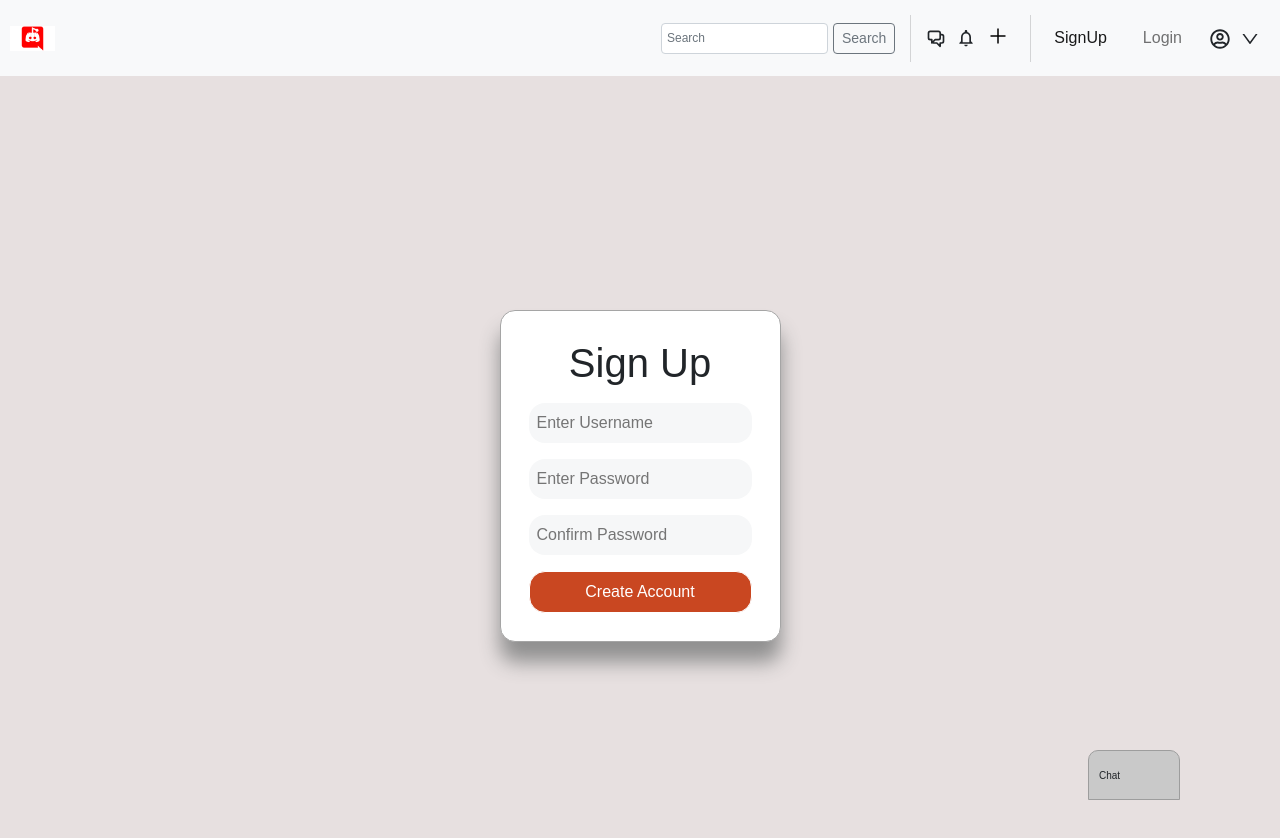
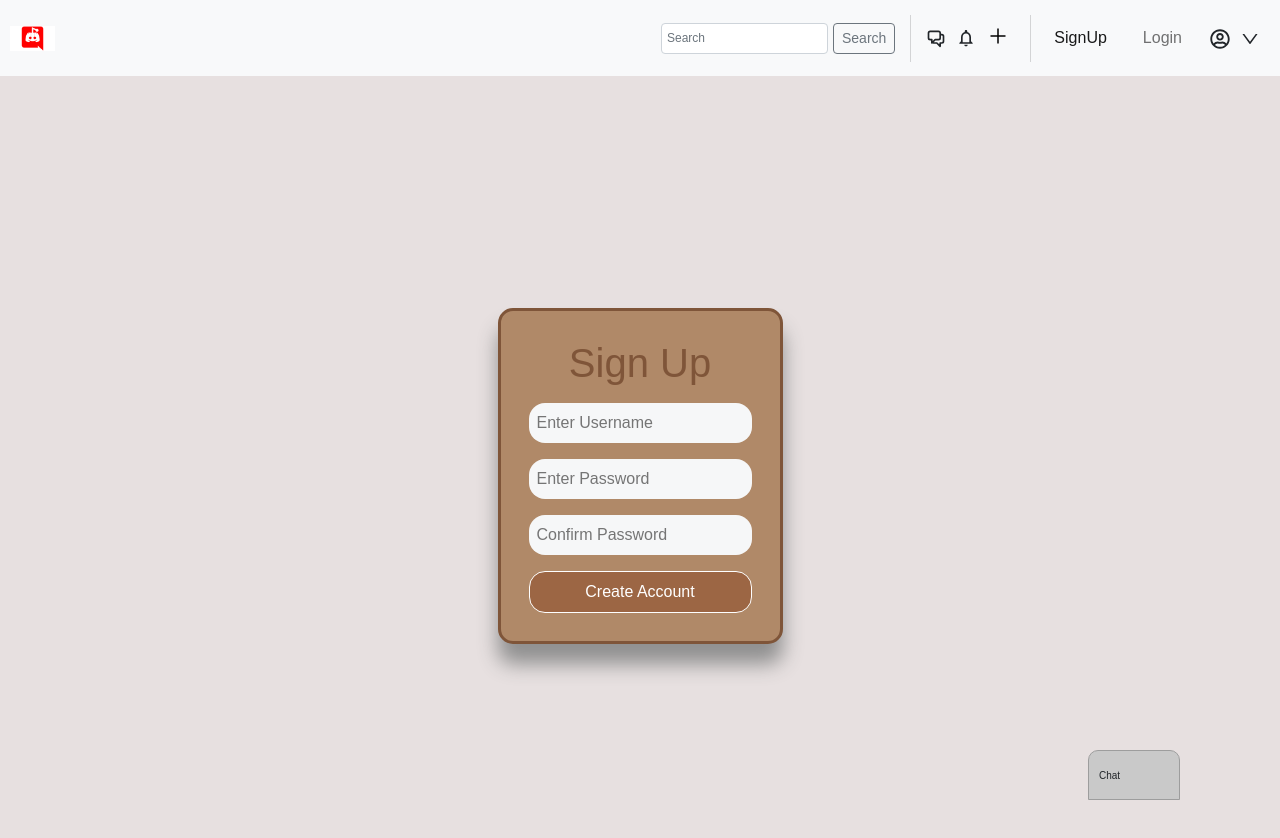
Before and after one commit to SEI-Buffleheads/Breddit-The-Better-Reddit, a React (Create React App) app: page /signup in a window 1280 px wide. Shown: the top 838 px of the page. Built offline with nearby package versions, Linux system fonts and the light colour scheme.

Commit message:
breddit theme signup login

```diff
--- a/src/pages/Login/Login.css
+++ b/src/pages/Login/Login.css
@@ -6,18 +6,23 @@
   height: 100vh;
 }
 
+/* b08968 lightesr
+9c6644 mid
+7f5539 dark */
+
 .login-header{
   margin: 0.5rem;
+  color: #7f5539;
 }
 
 .login-form{
-  background-color: white;
+  background-color: #b08968;
   display: flex;
   align-items: stretch;
   justify-content: center;
   flex-direction: column;
-  border: solid rgb(165, 165, 165);
-  border-width: 1px;
+  border: solid #7f5539;
+  border-width: 0.2rem;
   border-radius: 0.938rem;
   padding: 1.25rem;
   filter:drop-shadow(0 1.25rem 0.625rem rgb(143, 143, 143))
@@ -33,7 +38,7 @@
 }
 
 .login-submit{
-  background-color: rgb(201 71 33);
+  background-color: #9c6644;
   color: white;
   border: solid white;
   margin: 0.5rem;
@@ -44,7 +49,7 @@
 
  .login-submit:hover{
   background-color: white;
-  color: rgb(201 71 33);
-  border: solid rgb(201 71 33);
+  color: #9c6644;
+  border: solid #9c6644;
   border-width: 1px;
  }
--- a/src/pages/Signup/Signup.css
+++ b/src/pages/Signup/Signup.css
@@ -8,16 +8,17 @@
 
 .signup-header{
   margin: 0.5rem;
+  color: #7f5539;
 }
 
 .signup-form{
-  background-color: white;
+  background-color: #b08968;
   display: flex;
   align-items: flex;
   justify-content: center;
   flex-direction: column;
-  border: solid rgb(165, 165, 165);
-  border-width: 1px;
+  border: solid #7f5539;
+  border-width: 0.2rem;
   border-radius: 0.938rem;
   padding: 1.25rem;
   filter:drop-shadow(0 1.25rem 0.625rem rgb(143, 143, 143))
@@ -33,7 +34,7 @@
 }
 
 .signup-submit{
-  background-color: rgb(201 71 33);
+  background-color: #9c6644;
   color: white;
   border: solid white;
   margin: 0.5rem;
@@ -44,7 +45,7 @@
 
 .signup-submit:hover{
   background-color: white;
-  color: rgb(201 71 33);
-  border: solid rgb(201 71 33);
+  color: #9c6644;
+  border: solid #9c6644;
   border-width: 1px;
  }
```
